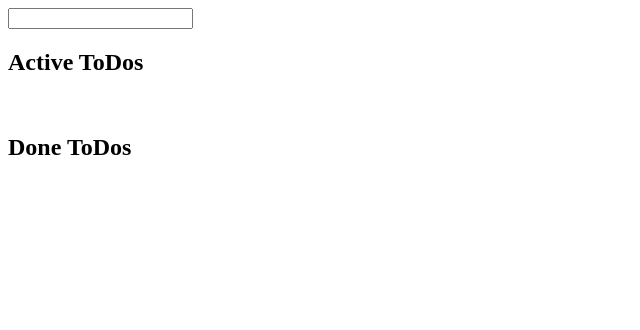
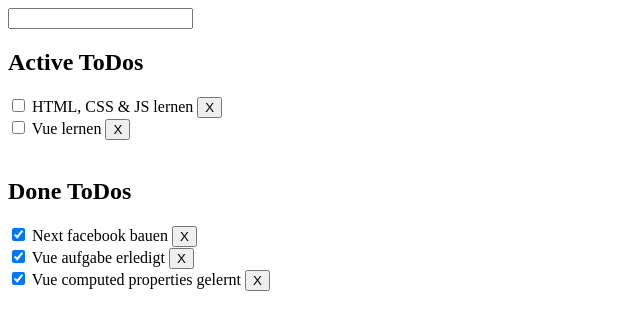
Before and after one commit to Relentl3zz/Der-umfangreiche-Einstieg-in-Vue.js, a Vue app: page / in a window 1280 px wide. Shown: the top 330 px of the page, without its empty margins (0-640 px from the left). Built offline with nearby package versions, Linux system fonts and the light colour scheme.

Commit message:
Lösung 2: erledigte ToDos hinzufügen

```diff
--- a/src/views/ToDoList.vue
+++ b/src/views/ToDoList.vue
@@ -29,8 +29,9 @@ export default {
         { id: 2, title: "Vue lernen", done: false },
         { id: 3, title: "Next facebook bauen", done: true },
         { id: 4, title: "Vue aufgabe erledigt", done: true },
+        { id: 5, title: "Vue computed properties gelernt", done: true },
       ],
-      counter: 4,
+      counter: 6,
     };
   },
   methods: {
@@ -44,7 +45,11 @@ export default {
         1
       );
     },
-    computed: {},
+  },
+  computed: {
+    activeToDos() {
+      return this.todos.filter((item) => !item.done);
+    },
     doneToDos() {
       return this.todos.filter((item) => item.done);
     },
```
